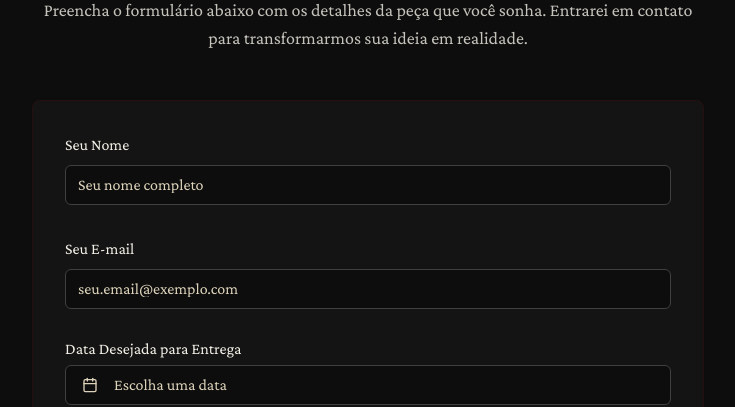
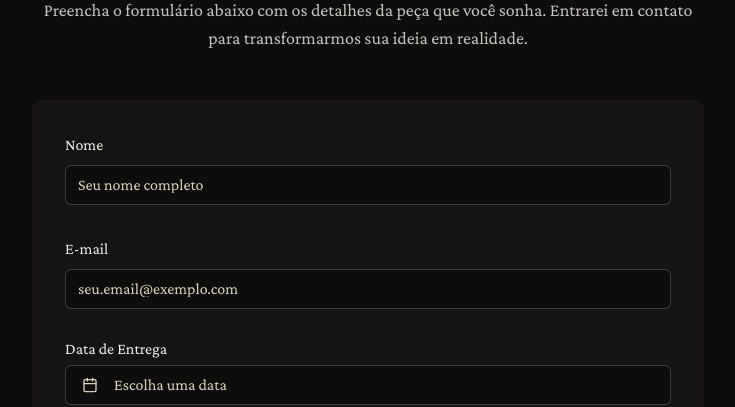
Before and after one commit to Kilobe0/atelie_prototipo, a Next.js app: page / in a window 1280 px wide. Shown: the part 5700-6107 px from the top of the page, without its empty margins (272-1007 px from the left). Built offline with nearby package versions, Linux system fonts and the light colour scheme.

Commit message:
fix: enhance button hover effects for improved user interaction; update form labels for clarity

```diff
--- a/src/components/order-form.tsx
+++ b/src/components/order-form.tsx
@@ -56,7 +56,7 @@ function SubmitButton() {
     <Button
       type="submit"
       disabled={pending}
-      className="w-fit bg-primary hover:bg-primary/90 text-primary-foreground text-lg py-6"
+      className="w-fit bg-primary hover:bg-primary hover:brightness-125 transition-colors text-primary-foreground text-lg py-6"
     >
       {pending ? "Enviando..." : "Solicitar Orçamento"}
     </Button>
@@ -106,7 +106,7 @@ export function OrderForm() {
               name="name"
               render={({ field }) => (
                 <FormItem>
-                  <FormLabel>Seu Nome</FormLabel>
+                  <FormLabel>Nome</FormLabel>
                   <FormControl>
                     <Input placeholder="Seu nome completo" {...field} />
                   </FormControl>
@@ -119,7 +119,7 @@ export function OrderForm() {
               name="email"
               render={({ field }) => (
                 <FormItem>
-                  <FormLabel>Seu E-mail</FormLabel>
+                  <FormLabel>E-mail</FormLabel>
                   <FormControl>
                     <Input placeholder="seu.email@exemplo.com" {...field} />
                   </FormControl>
@@ -132,7 +132,7 @@ export function OrderForm() {
               name="desiredDate"
               render={({ field }) => (
                 <FormItem className="flex flex-col">
-                  <FormLabel>Data Desejada para Entrega</FormLabel>
+                  <FormLabel>Data de Entrega</FormLabel>
                   <Popover>
                     <PopoverTrigger asChild>
                       <FormControl>
--- a/src/components/sections/hero.tsx
+++ b/src/components/sections/hero.tsx
@@ -30,7 +30,7 @@ export function Hero() {
           transition={{ duration: 0.8, delay: 0.4 }}
           className="mt-10"
         >
-          <Button asChild size="lg" className="bg-primary hover:bg-primary/60 text-primary-foreground text-xl">
+          <Button asChild size="lg" className="bg-primary hover:bg-primary hover:brightness-125 transition-colors text-primary-foreground text-xl">
             <Link href="#encomenda">
               Quero uma peça exclusiva
             </Link>
--- a/src/components/sections/payment.tsx
+++ b/src/components/sections/payment.tsx
@@ -20,7 +20,7 @@ export function Payment() {
           <p className="text-lg text-foreground/80 mb-8">
             Após a confirmação do seu orçamento, o pagamento pode ser realizado de forma segura através do link abaixo.
           </p>
-          <Button asChild size="lg" className="text-base bg-accent text-accent-foreground hover:bg-accent/60 transition-colors">
+          <Button asChild size="lg" className="text-base bg-accent text-accent-foreground hover:bg-accent hover:brightness-125 transition-colors">
             <Link href={stripePaymentLink} target="_blank" rel="noopener noreferrer">
               Pagar com Stripe
             </Link>
```
